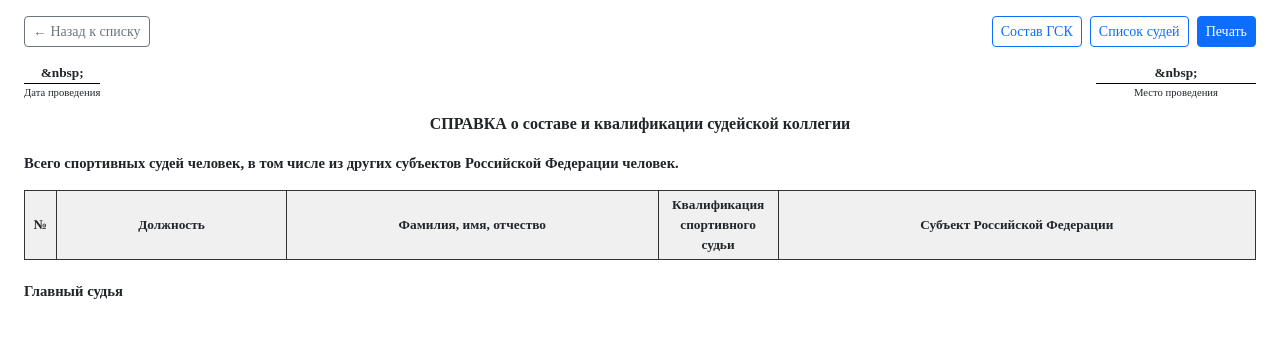
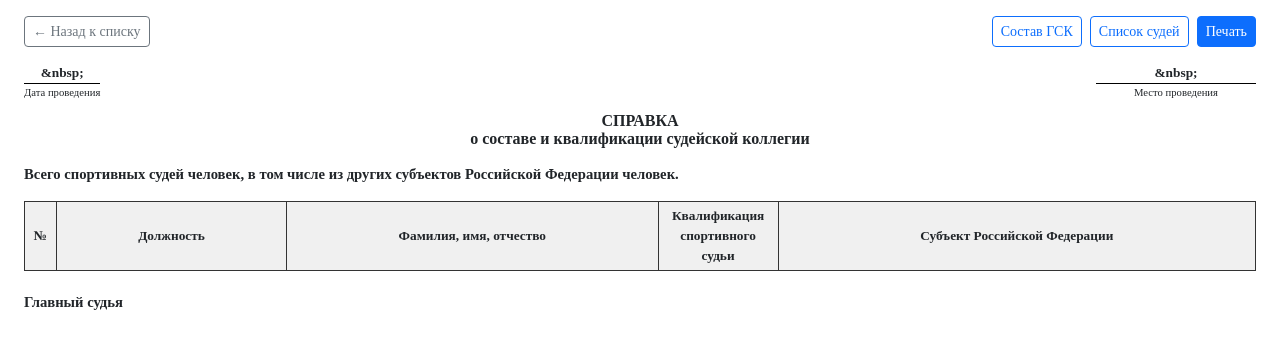
Before and after one commit to rusrafting50-dev/COREZ-CODEX, a Flask app: template templates/судьи/справка.html in a window 1280 px wide. Shown: the top 349 px of the page. Run offline with Flask 3, Linux system fonts and the light colour scheme; the template is opened without the code that fills it: values that come from a table or form of the project are taken from there, others are empty; data comes from the database, SQL or seed files in the repository.

Commit message:
Заголовок «Справки» разбить на две строки с минимальным интервалом
https://claude.ai/code/session_01VwveR3NcK9dRoRmMAA5xR7

```diff
--- a/templates/судьи/справка.html
+++ b/templates/судьи/справка.html
@@ -58,8 +58,9 @@
 </div>
 
 {# ── Заголовок документа ── #}
-<div class="text-center mb-3" style="font-size:12pt; font-weight:bold">
-  СПРАВКА о составе и квалификации судейской коллегии
+<div class="text-center mb-3" style="font-size:12pt; font-weight:bold; line-height:1.1">
+  <div>СПРАВКА</div>
+  <div>о составе и квалификации судейской коллегии</div>
 </div>
 
 {# ── Статистика прозой ── #}
```
